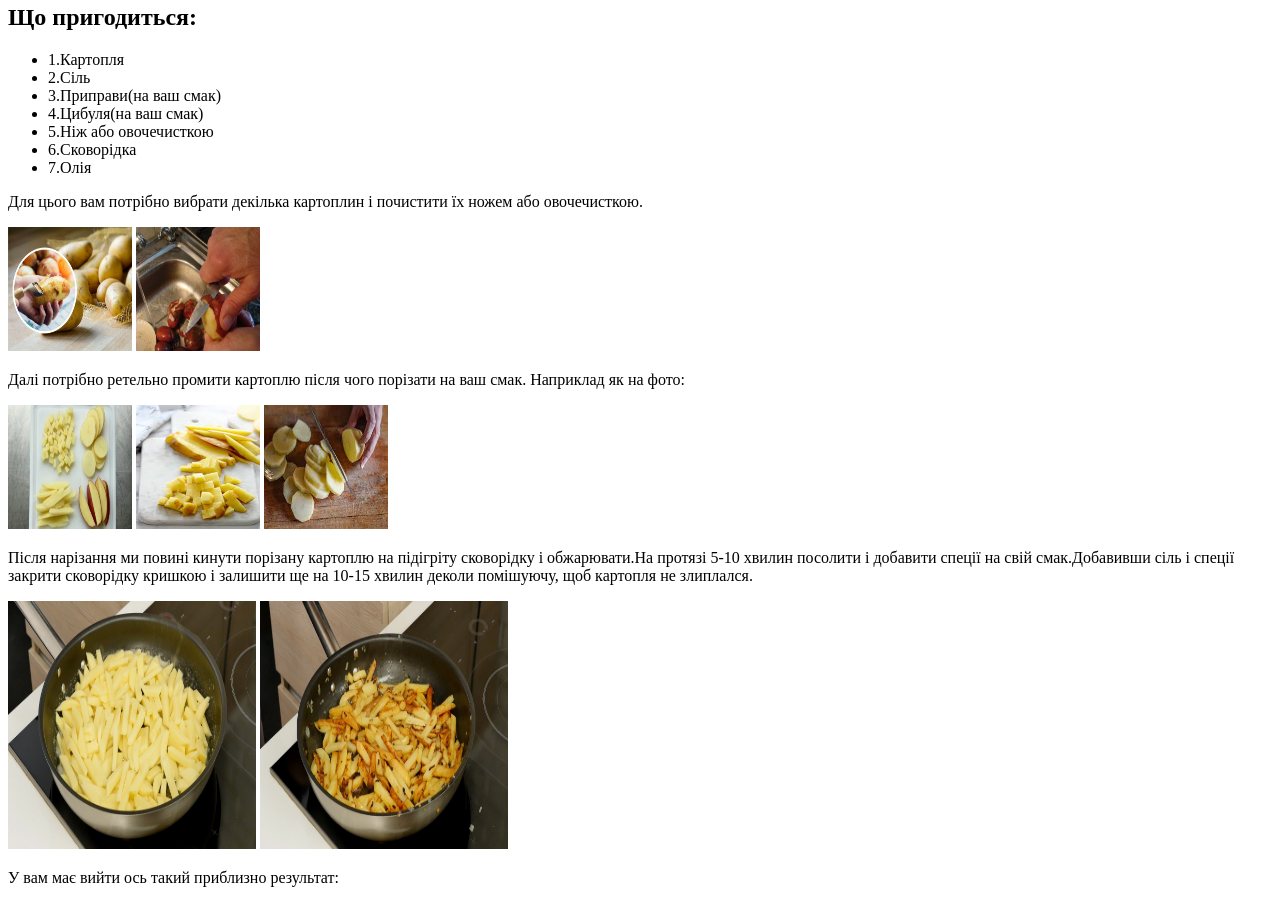
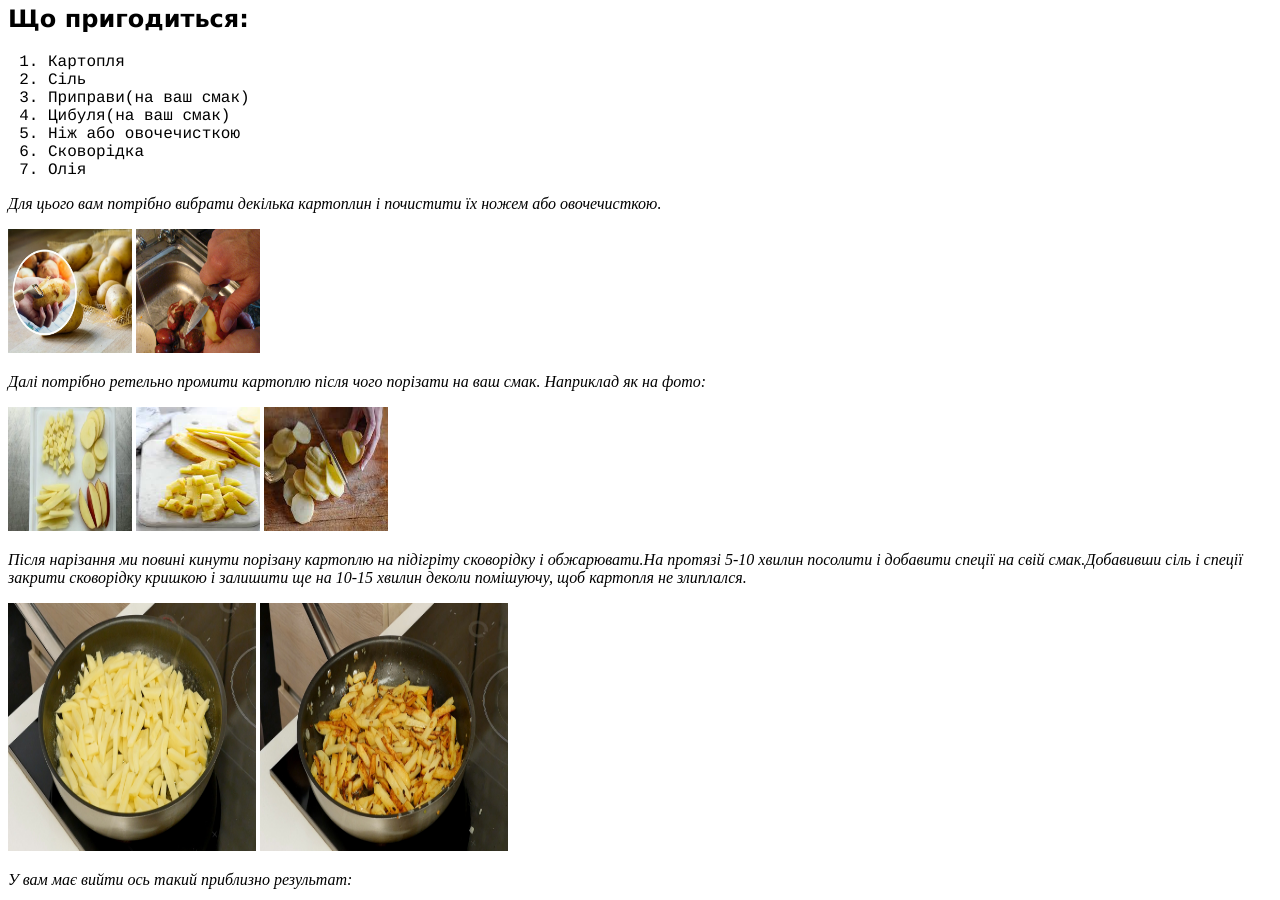
Before and after one commit to muchailouzivert/muchailouzivert.github.io, a plain HTML site: page index.html in a window 1280 px wide. Shown: the part 62-962 px from the top of the page. Drawn offline with Linux system fonts and the light colour scheme.

Commit message:
styled my text

```diff
--- a/index.html
+++ b/index.html
@@ -1,45 +1,45 @@
 <html>
 <head>
- <title> Hello page </title>
+ <title> French Fries </title>
 </head>
 <body>
 
- <h1>Як приготувати смаженну картоплю</h1>
+ <h1 style="font-family:verdana;">Як приготувати смаженну картоплю</h1>
 
- <h2>Що пригодиться:</h2>
+ <h2 style="font-family:verdana;">Що пригодиться:</h2>
 
- <ul>
-	<li>1.Картопля</li>
-	<li>2.Сіль</li>
-	<li>3.Приправи(на ваш смак)</li>
-	<li>4.Цибуля(на ваш смак)</li>
-	<li>5.Ніж або овочечисткою</li>
-	<li>6.Сковорідка</li>
-	<li>7.Олія</li>
- </ul>
- <p>Для цього вам потрібно вибрати декілька картоплин і почистити їх ножем або овочечисткою.</p>
+ <ol>
+	<li style="font-family:courier;">Картопля</li>
+	<li style="font-family:courier;">Сіль</li>
+	<li style="font-family:courier;">Приправи(на ваш смак)</li>
+	<li style="font-family:courier;">Цибуля(на ваш смак)</li>
+	<li style="font-family:courier;">Ніж або овочечисткою</li>
+	<li style="font-family:courier;">Сковорідка</li>
+	<li style="font-family:courier;">Олія</li>
+ </ol>
+ <p style="font-style:italic;">Для цього вам потрібно вибрати декілька картоплин і почистити їх ножем або овочечисткою.</p>
 
  <img src="potato_1.jpg" alt="" id"img_1" width="124" height="124">
  <img src="potato_2.jpg" alt="" id"img_2" width="124" height="124">
 
- <p>Далі потрібно ретельно промити картоплю після чого порізати на ваш смак. Наприклад як на фото:</p>
+ <p style="font-style:italic;">Далі потрібно ретельно промити картоплю після чого порізати на ваш смак. Наприклад як на фото:</p>
 
  <img src="potato_3.jpg" alt="" id"img_3" width="124" height="124">
  <img src="potato_4.jpg" alt="" id"img_4" width="124" height="124">
  <img src="potato_5.jpg" alt="" id"img_5" width="124" height="124">
 
- <p>Після нарізання ми повині кинути порізану картоплю на підігріту сковорідку і обжарювати.На протязі 5-10 хвилин посолити і добавити спеції на свій смак.Добавивши сіль і спеції закрити сковорідку кришкою і залишити ще на 10-15 хвилин деколи помішуючу, щоб картопля не злиплался.</p>
+ <p style="font-style:italic;">Після нарізання ми повині кинути порізану картоплю на підігріту сковорідку і обжарювати.На протязі 5-10 хвилин посолити і добавити спеції на свій смак.Добавивши сіль і спеції закрити сковорідку кришкою і залишити ще на 10-15 хвилин деколи помішуючу, щоб картопля не злиплался.</p>
 
  <img src="potato_6.jpg" alt="" id"img_6" width="248" height="248">
  <img src="potato_7.jpg" alt="" id"img_7" width="248" height="248">
 
- <p>У вам має вийти ось такий приблизно результат:</p>
+ <p style="font-style:italic;">У вам має вийти ось такий приблизно результат:</p>
 
  <img src="potato_8.jpg" alt="" id"img_5" width="248" height="248">
  <img src="potato_9.jpg" alt="" id"img_5" width="248" height="248">
 
- <p>Для кращого смаку можете нарізати циулю кубіками і добавити разом з сіллю і приправами на сковордіку.</p>
- <p>Ось відео на якому можна побачити, як жарити картоплю <a href="https://www.youtube.com/watch?v=68A-VbjBGCU">тик</a> </p>
+ <p style="font-style:italic;">Для кращого смаку можете нарізати циулю кубіками і добавити разом з сіллю і приправами на сковордіку.</p>
+ <p style="font-style:italic;">Ось відео на якому можна побачити, як жарити картоплю <a href="https://www.youtube.com/watch?v=68A-VbjBGCU">тик  </a> </p>
 
 
 </body>
```
